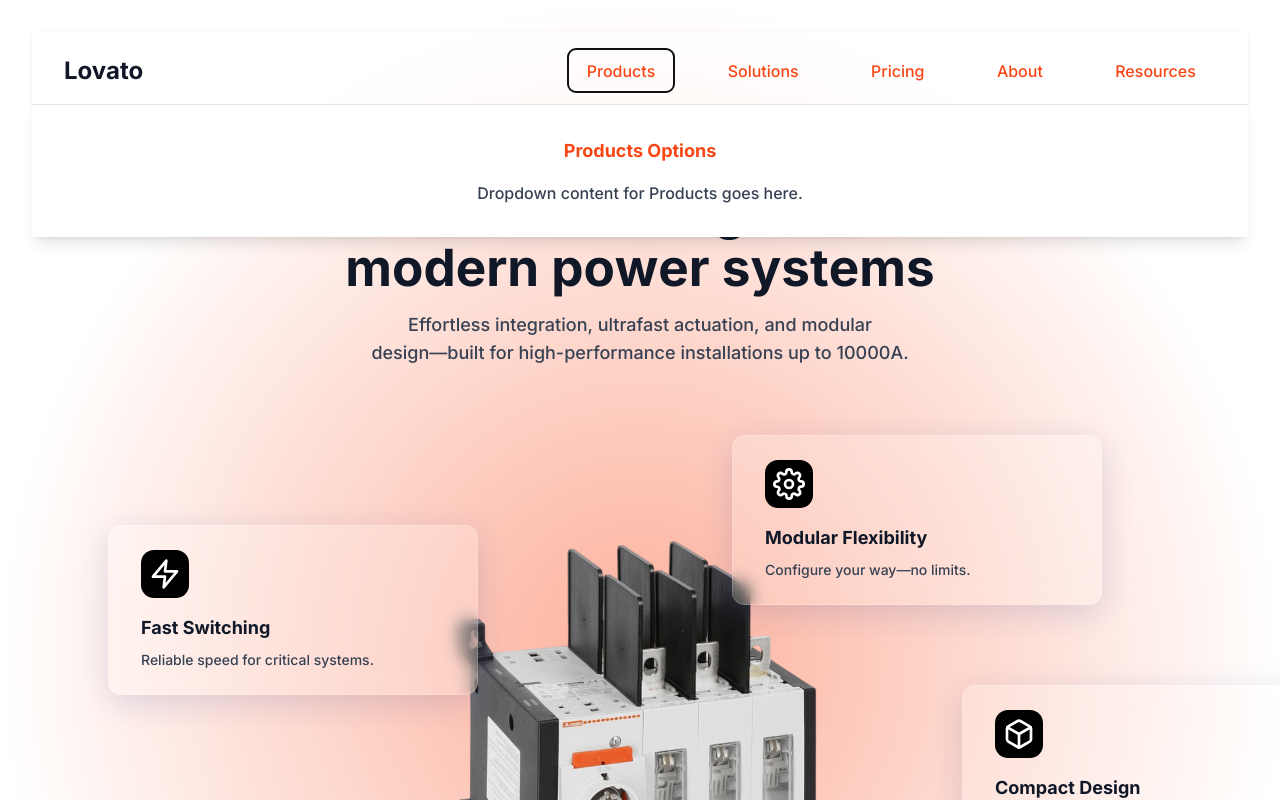
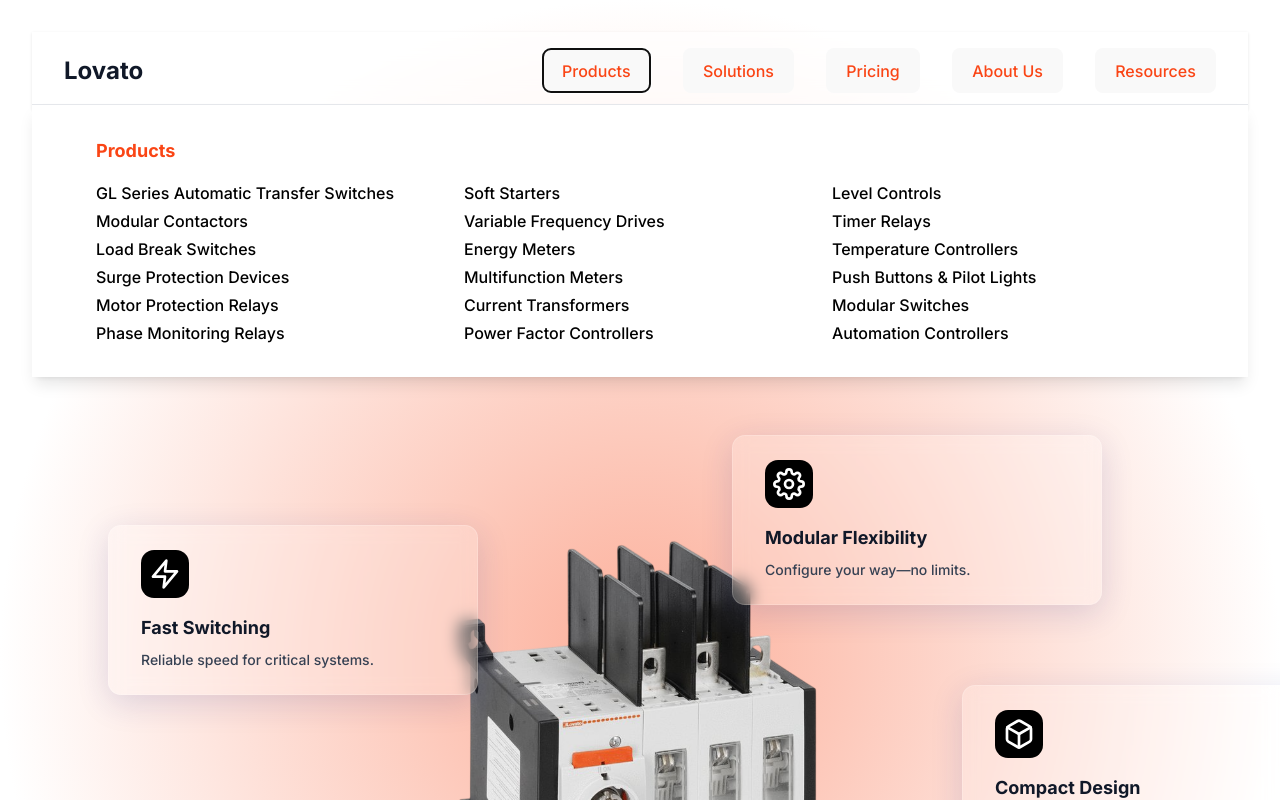
Before and after one commit to CapKaien/Lovato-GL-Isolator, a React (Vite) app in the folder lovato-gl-isolator/: page / in a window 1280 px wide. Both pictures are taken after a click on the button "Products". Shown: the top 800 px of the page. Built offline with nearby package versions, Linux system fonts and the light colour scheme.

Commit message:
updated nav

```diff
--- a/lovato-gl-isolator/src/App.jsx
+++ b/lovato-gl-isolator/src/App.jsx
@@ -3,6 +3,7 @@ import Hero from './components/Hero'
 import Footer from './components/Footer'
 import Nav from './components/Nav'
 import './App.css'
+import menuItems from './components/data/menuItems'
 
 function App() {
   return (
--- a/lovato-gl-isolator/src/components/Nav.jsx
+++ b/lovato-gl-isolator/src/components/Nav.jsx
@@ -1,45 +1,72 @@
 import { useState } from 'react'
-import { Link } from 'react-router-dom'
-
-const menuItems = [
-  { name: 'Products', path: '/products' },
-  { name: 'Solutions', path: '/solutions' },
-  { name: 'Pricing', path: '/pricing' },
-  { name: 'About', path: '/about' },
-  { name: 'Resources', path: '/resources' },
-]
+import menuItems from './data/menuItems'
 
 function Nav() {
   const [openIndex, setOpenIndex] = useState(null)
+  const [isMobileMenuOpen, setIsMobileMenuOpen] = useState(false)
 
   return (
-    <nav className="w-full backdrop-blur-md bg-white/60 border-b border-gray-200 px-8 py-4 flex items-center justify-between shadow-sm relative z-[60]">
+    <nav className="w-full backdrop-blur-md bg-white/60 border-b border-gray-200 px-4 sm:px-8 py-4 flex items-center justify-between shadow-sm relative z-[60]">
       {/* Logo */}
       <div className="font-bold text-2xl text-gray-900">Lovato</div>
-      {/* Menu */}
-      <div className="flex gap-8 items-center">
+
+      {/* Hamburger for Mobile */}
+      <button
+        className="sm:hidden text-[#FA4515] text-3xl bg-transparent outline-none border-none"
+        onClick={() => setIsMobileMenuOpen(!isMobileMenuOpen)}
+      >
+        ☰
+      </button>
+
+      {/* Desktop Menu */}
+      <div className="hidden sm:flex gap-8 items-center">
         {menuItems.map((item, idx) => (
           <div key={item.name} className="relative">
             <button
-              className={`font-medium transition-colors text-[#FA4515] hover:text-[#FA4515] bg-transparent outline-none border-none`}
+              className="font-medium transition-colors text-[#FA4515] hover:text-[#FA4515] bg-transparent outline-none border-none p-0 text-left"
               onClick={() => setOpenIndex(openIndex === idx ? null : idx)}
-              style={{ background: 'none' }}
             >
               {item.name}
             </button>
             {/* Dropdown */}
             {openIndex === idx && (
               <div className="fixed left-0 top-[72px] w-full bg-white shadow-lg border-t border-gray-200 z-[100]">
-                <div className="max-w-6xl mx-auto py-8 px-8 flex flex-col gap-4">
-                  <span className="font-bold text-lg text-[#FA4515]">{item.name} Options</span>
-                  <div className="text-gray-700">Dropdown content for {item.name} goes here.</div>
-                  {/* You can add more dropdown content here */}
+                <div className="max-w-6xl mx-auto py-8 px-8 flex flex-col gap-4 text-left">
+                  <span className="font-bold text-lg text-[#FA4515]">
+                    {item.name}
+                  </span>
+                  {item.description}
                 </div>
               </div>
             )}
           </div>
         ))}
       </div>
+
+      {/* Mobile Menu */}
+      {isMobileMenuOpen && (
+        <div className="absolute top-full left-0 w-full bg-white flex flex-col items-start p-4 shadow-lg z-[80] sm:hidden">
+          {menuItems.map((item, idx) => (
+            <div key={item.name} className="w-full">
+              <button
+                className="text-left w-full py-2 font-medium text-[#FA4515] bg-transparent outline-none border-none p-0"
+                onClick={() => setOpenIndex(openIndex === idx ? null : idx)}
+              >
+                {item.name}
+              </button>
+              {/* Dropdown inside mobile */}
+              {openIndex === idx && (
+                <div className="w-full bg-gray-50 border-t border-gray-200 p-4 text-left">
+                  <span className="font-bold text-lg text-[#FA4515] block mb-2">
+                    {item.name}
+                  </span>
+                  {item.description}
+                </div>
+              )}
+            </div>
+          ))}
+        </div>
+      )}
     </nav>
   )
 }
--- /dev/null
+++ b/lovato-gl-isolator/src/components/data/menuItems.jsx
@@ -0,0 +1,156 @@
+const menuItems = [
+  {
+    name: 'Products',
+    path: '/products',
+    description: (
+      <div className="grid grid-cols-1 md:grid-cols-3 gap-4 text-left">
+        <div className="flex flex-col gap-1 text-gray-700">
+          <a href="#" className="hover:text-[#FA4515]">GL Series Automatic Transfer Switches</a>
+          <a href="#" className="hover:text-[#FA4515]">Modular Contactors</a>
+          <a href="#" className="hover:text-[#FA4515]">Load Break Switches</a>
+          <a href="#" className="hover:text-[#FA4515]">Surge Protection Devices</a>
+          <a href="#" className="hover:text-[#FA4515]">Motor Protection Relays</a>
+          <a href="#" className="hover:text-[#FA4515]">Phase Monitoring Relays</a>
+        </div>
+        <div className="flex flex-col gap-1 text-gray-700">
+          <a href="#" className="hover:text-[#FA4515]">Soft Starters</a>
+          <a href="#" className="hover:text-[#FA4515]">Variable Frequency Drives</a>
+          <a href="#" className="hover:text-[#FA4515]">Energy Meters</a>
+          <a href="#" className="hover:text-[#FA4515]">Multifunction Meters</a>
+          <a href="#" className="hover:text-[#FA4515]">Current Transformers</a>
+          <a href="#" className="hover:text-[#FA4515]">Power Factor Controllers</a>
+        </div>
+        <div className="flex flex-col gap-1 text-gray-700">
+          <a href="#" className="hover:text-[#FA4515]">Level Controls</a>
+          <a href="#" className="hover:text-[#FA4515]">Timer Relays</a>
+          <a href="#" className="hover:text-[#FA4515]">Temperature Controllers</a>
+          <a href="#" className="hover:text-[#FA4515]">Push Buttons & Pilot Lights</a>
+          <a href="#" className="hover:text-[#FA4515]">Modular Switches</a>
+          <a href="#" className="hover:text-[#FA4515]">Automation Controllers</a>
+        </div>
+      </div>
+    ),
+  },
+  {
+    name: 'Solutions',
+    path: '/solutions',
+    description: (
+      <p className="text-gray-700 text-left">
+        Lovato provides scalable energy automation, motor protection, and seamless power switching solutions for industries and infrastructures seeking reliability, modularity, and ease of integration into modern systems.
+      </p>
+    ),
+  },
+  {
+      name: 'Pricing',
+  path: '/pricing',
+  description: (
+    <div className="grid grid-cols-1 md:grid-cols-3 gap-4 text-left">
+      <div className="flex flex-col gap-2 text-gray-700">
+        <div className="flex justify-between items-center">
+          <span>GL ATS</span>
+          <span className="text-[#FA4515] font-bold mr-10">$450/unit</span>
+        </div>
+        <div className="flex justify-between items-center">
+          <span>Load Break Switch</span>
+          <span className="text-[#FA4515] font-bold mr-10">$120/unit</span>
+        </div>
+        <div className="flex justify-between items-center">
+          <span>Modular Contactor</span>
+          <span className="text-[#FA4515] font-bold mr-10">$85/unit</span>
+        </div>
+        <div className="flex justify-between items-center">
+          <span>Energy Meter</span>
+          <span className="text-[#FA4515] font-bold mr-10">$300/unit</span>
+        </div>
+        <div className="flex justify-between items-center">
+          <span>Soft Starter</span>
+          <span className="text-[#FA4515] font-bold mr-10">$600/unit</span>
+        </div>
+        <div className="flex justify-between items-center">
+          <span>Phase Monitor Relay</span>
+          <span className="text-[#FA4515] font-bold mr-10">$50/unit</span>
+        </div>
+      </div>
+
+      <div className="flex flex-col gap-2 text-gray-700">
+        <div className="flex justify-between items-center">
+          <span>Variable Frequency Drive</span>
+          <span className="text-[#FA4515] font-bold mr-10">$700/unit</span>
+        </div>
+        <div className="flex justify-between items-center">
+          <span>Power Factor Controller</span>
+          <span className="text-[#FA4515] font-bold mr-10">$250/unit</span>
+        </div>
+        <div className="flex justify-between items-center">
+          <span>Surge Protection Device</span>
+          <span className="text-[#FA4515] font-bold mr-10">$90/unit</span>
+        </div>
+        <div className="flex justify-between items-center">
+          <span>Multifunction Meter</span>
+          <span className="text-[#FA4515] font-bold mr-10">$350/unit</span>
+        </div>
+        <div className="flex justify-between items-center">
+          <span>Temperature Controller</span>
+          <span className="text-[#FA4515] font-bold mr-10">$120/unit</span>
+        </div>
+        <div className="flex justify-between items-center">
+          <span>Timer Relay</span>
+          <span className="text-[#FA4515] font-bold mr-10">$45/unit</span>
+        </div>
+      </div>
+
+      <div className="flex flex-col gap-2 text-gray-700">
+        <div className="flex justify-between items-center">
+          <span>Current Transformer</span>
+          <span className="text-[#FA4515] font-bold mr-10">$35/unit</span>
+        </div>
+        <div className="flex justify-between items-center">
+          <span>Push Button</span>
+          <span className="text-[#FA4515] font-bold mr-10">$5/unit</span>
+        </div>
+        <div className="flex justify-between items-center">
+          <span>Pilot Light</span>
+          <span className="text-[#FA4515] font-bold mr-10">$7/unit</span>
+        </div>
+        <div className="flex justify-between items-center">
+          <span>Automation Controller</span>
+          <span className="text-[#FA4515] font-bold mr-10">$800/unit</span>
+        </div>
+        <div className="flex justify-between items-center">
+          <span>Level Control</span>
+          <span className="text-[#FA4515] font-bold mr-10">$60/unit</span>
+        </div>
+        <div className="flex justify-between items-center">
+          <span>Motor Protection Relay</span>
+          <span className="text-[#FA4515] font-bold mr-10">$150/unit</span>
+        </div>
+      </div>
+    </div>
+    ),
+  },
+{
+  name: 'About Us',
+  path: '/about',
+  description: (
+<div className="text-gray-700 text-left space-y-2">
+  <div className="grid grid-cols-1 sm:grid-cols-2 gap-2">
+    <a href="/news" className="text-[#FA4515] font-medium hover:underline">News Articles</a>
+    <a href="/about-company" className="text-[#FA4515] font-medium hover:underline">About the Company</a>
+    <a href="/concepts" className="text-[#FA4515] font-medium hover:underline">Concepts</a>
+    <a href="/contact" className="text-[#FA4515] font-medium hover:underline">Contact Us</a>
+  </div>
+</div>
+  ),
+},
+  {
+    name: 'Resources',
+    path: '/resources',
+    description: (
+      <p className="text-gray-700 text-left">
+        Access product manuals, wiring diagrams, software downloads, and energy optimization resources to enhance your Lovato installations and system integration practices.
+      </p>
+    ),
+  },
+]
+
+export default menuItems
--- a/lovato-gl-isolator/src/index.css
+++ b/lovato-gl-isolator/src/index.css
@@ -12,7 +12,7 @@
 
   color-scheme: light dark;
   color: rgba(255, 255, 255, 0.87);
-  background-color: #242424;
+  background-color: #2b2b2b;
 
   font-synthesis: none;
   text-rendering: optimizeLegibility;
@@ -22,11 +22,11 @@
 
 a {
   font-weight: 500;
-  color: #646cff;
+  color: #000000;
   text-decoration: inherit;
 }
 a:hover {
-  color: #535bf2;
+  color: #FA4515;
 }
 
 body {
@@ -49,12 +49,11 @@ button {
   font-size: 1em;
   font-weight: 500;
   font-family: inherit;
-  background-color: #1a1a1a;
   cursor: pointer;
   transition: border-color 0.25s;
 }
 button:hover {
-  border-color: #646cff;
+  border-color: #FA4515;
 }
 button:focus,
 button:focus-visible {
@@ -67,7 +66,7 @@ button:focus-visible {
     background-color: #ffffff;
   }
   a:hover {
-    color: #747bff;
+    color: #ff9074;
   }
   button {
     background-color: #f9f9f9;
```
